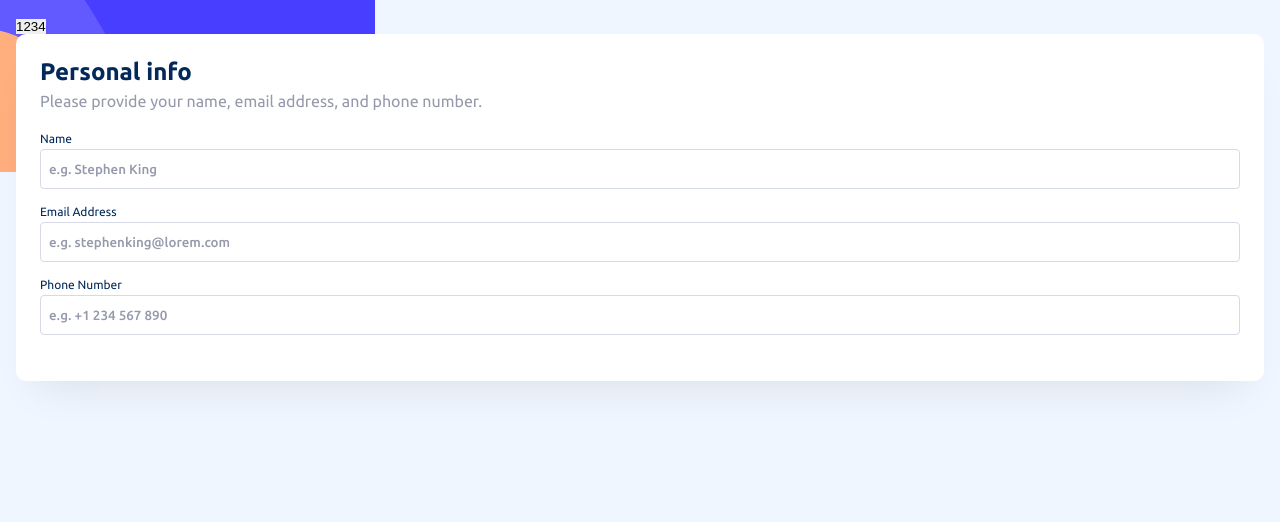
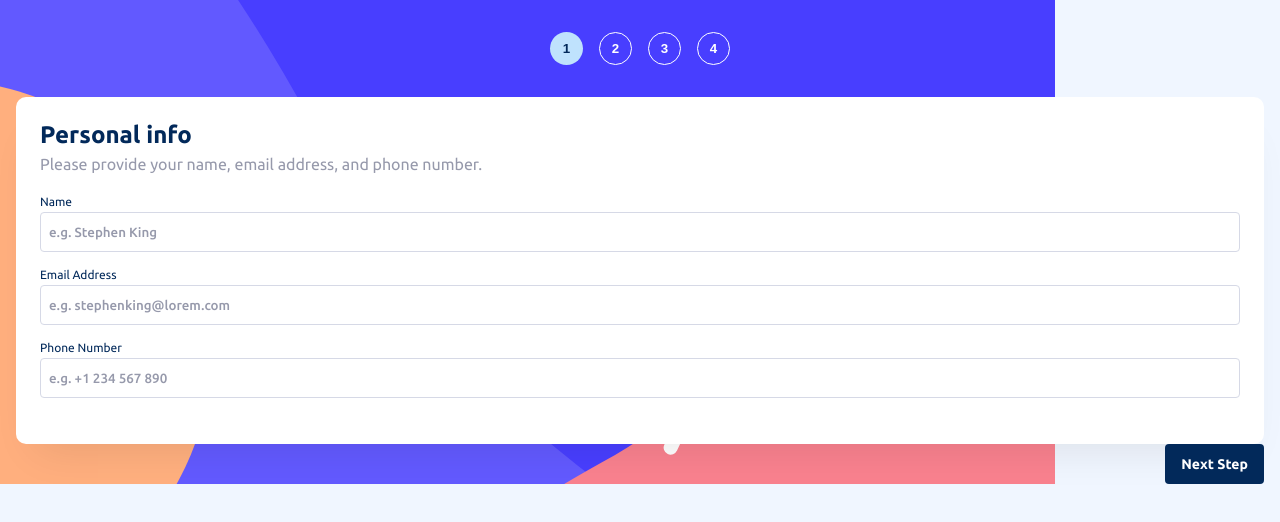
Before and after one commit to limasthays/sass-multistep-form, a Next.js app: page / in a window 1280 px wide. Shown: the top 522 px of the page. Built offline with nearby package versions, Linux system fonts and the light colour scheme.

Commit message:
several changes, creating buttons to control steps of the form

```diff
--- /dev/null
+++ b/src/app/components/buttons/StepButton/index.tsx
@@ -0,0 +1,21 @@
+import './style.scss'
+
+type StepButtonProps = {
+	step: number
+	handleClick: () => void
+	isCurrentStep: boolean
+}
+
+function StepButton({ step, handleClick, isCurrentStep }: StepButtonProps) {
+	return (
+		<button
+			type="button"
+			onClick={handleClick}
+			className={`step-button ${isCurrentStep ? 'step-active' : ''}`}
+		>
+			{step}
+		</button>
+	)
+}
+
+export default StepButton
--- /dev/null
+++ b/src/app/components/buttons/StepButton/style.scss
@@ -0,0 +1,19 @@
+@import "../../../styles/variables.scss";
+
+.step-button{
+  border: 1px solid $white;
+  border-radius: 100%;
+  background-color: transparent;
+  text-align: center;
+  width: 33px;
+  height: 33px;
+  color: $white;
+  font-weight: 700;
+  cursor: pointer;
+
+  &.step-active{
+    background-color: $light-blue;
+    color: $marine-blue;
+    border: none;
+  }
+}
--- /dev/null
+++ b/src/app/components/buttons/StepControl/index.tsx
@@ -0,0 +1,30 @@
+import './style.scss'
+
+type StepControlProps = {
+	title: string
+	handleStepControl: () => void
+	isDisabled: boolean
+	variant: 'primary' | 'secondary'
+}
+
+function StepControl({
+	title,
+	handleStepControl,
+	isDisabled,
+	variant,
+}: StepControlProps) {
+	return (
+		<button
+			type="button"
+			onClick={handleStepControl}
+			className={`btn-step-control ${variant} ${
+				isDisabled ? 'disabled-state' : ''
+			}`}
+			disabled={isDisabled}
+		>
+			{title}
+		</button>
+	)
+}
+
+export default StepControl
--- /dev/null
+++ b/src/app/components/buttons/StepControl/style.scss
@@ -0,0 +1,24 @@
+@import "../../../styles/variables.scss";
+
+.btn-step-control{
+  font-size: 14px;
+  font-weight: bold;
+  font-family: "Ubuntu", sans-serif;
+
+  &.disabled-state{
+    cursor: not-allowed;
+    opacity: 0.5;
+  }
+}
+
+.primary{
+  background-color: $marine-blue;
+  padding: 12px 16px;
+  color: $white;
+  border-radius: $br-sm;
+}
+
+.secondary{
+  background-color: transparent;
+  color: $cool-gray;
+}
--- /dev/null
+++ b/src/app/components/layouts/FormStepControl/index.tsx
@@ -0,0 +1,44 @@
+import StepControl from '../../buttons/StepControl'
+import './style.scss'
+
+type FormStepControlProps = {
+	isFirstStep: boolean
+	isLastStep: boolean
+	nextStep: () => void
+	backStep: () => void
+}
+
+function FormStepControl({
+	isFirstStep,
+	isLastStep,
+	nextStep,
+	backStep,
+}: FormStepControlProps) {
+	return (
+		<div className="container-step-control">
+			<div>
+				{!isFirstStep && (
+					<StepControl
+						title="Go Back"
+						variant="secondary"
+						isDisabled={false}
+						handleStepControl={backStep}
+					/>
+				)}
+			</div>
+
+			<div>
+				{!isLastStep && (
+					<StepControl
+						title="Next Step"
+						variant="primary"
+						isDisabled={false}
+						handleStepControl={nextStep}
+					/>
+				)}
+			</div>
+		</div>
+	)
+}
+
+export default FormStepControl
--- /dev/null
+++ b/src/app/components/layouts/FormStepControl/style.scss
@@ -0,0 +1,6 @@
+.container-step-control{
+  display: flex;
+  justify-content: space-between;
+  align-items: center;
+
+}
--- /dev/null
+++ b/src/app/components/layouts/GroupStepButtons/index.tsx
@@ -0,0 +1,35 @@
+import { nanoid } from 'nanoid'
+import StepButton from '../../buttons/StepButton'
+import { useMultistepForm } from '@/app/hooks/useMultistepForm'
+import './style.scss'
+
+type GroupStepButtonsProps = {
+	steps: JSX.Element[]
+	currentStepIndex: number
+	goToStep: (index: number) => void
+}
+
+function GroupStepButtons({
+	steps,
+	currentStepIndex,
+	goToStep,
+}: GroupStepButtonsProps) {
+	return (
+		<div className="step-buttons-container">
+			{steps.map((_, index) => {
+				return (
+					<StepButton
+						key={nanoid()}
+						handleClick={() => {
+							goToStep(index)
+						}}
+						step={index + 1}
+						isCurrentStep={currentStepIndex === index}
+					/>
+				)
+			})}
+		</div>
+	)
+}
+
+export default GroupStepButtons
--- /dev/null
+++ b/src/app/components/layouts/GroupStepButtons/style.scss
@@ -0,0 +1,9 @@
+@import "../../../styles/variables.scss";
+@import "../../../styles/mixins.scss";
+
+.step-buttons-container{
+  display: flex;
+  justify-content: center;
+  margin: 32px 0px;
+  gap: 16px;
+}
--- a/src/app/page.tsx
+++ b/src/app/page.tsx
@@ -1,5 +1,6 @@
 'use client'
 
+import './styles/global.scss'
 import { nanoid } from 'nanoid'
 import PersonalInfo from './steps/Step-1/PersonalInfo'
 import SelectYourPlan from './steps/Step-2/SelectYourPlan'
@@ -7,8 +8,10 @@ import PickAddons from './steps/Step-3/PickAddons'
 import FinishingUp from './steps/Step-4/FinishingUp'
 import { useMultistepForm } from './hooks/useMultistepForm'
 import { FormProvider, useForm } from 'react-hook-form'
-import './styles/global.scss'
 import ContentContainer from './components/containers/Content'
+import GroupStepButtons from './components/layouts/GroupStepButtons'
+import StepButton from './components/buttons/StepButton'
+import FormStepControl from './components/layouts/FormStepControl'
 
 export default function Home() {
 	const steps = [
@@ -24,33 +27,34 @@ export default function Home() {
 		console.log('all my data: ', data)
 	}
 
-	const { currentStepIndex, nextStep, backStep, goToStep } =
-		useMultistepForm(steps)
-
-	console.log('my data: ', methods.watch('name'))
+	const {
+		currentStepIndex,
+		nextStep,
+		backStep,
+		goToStep,
+		isFirstStep,
+		isLastStep,
+	} = useMultistepForm(steps)
 
 	return (
 		<main>
-			<div>
-				{steps.map((_, index) => {
-					return (
-						<button
-							type="button"
-							key={index}
-							onClick={() => {
-								goToStep(index)
-							}}
-						>
-							{index + 1}
-						</button>
-					)
-				})}
-			</div>
+			<GroupStepButtons
+				currentStepIndex={currentStepIndex}
+				goToStep={goToStep}
+				steps={steps}
+			/>
 			<FormProvider {...methods}>
 				<form onSubmit={methods.handleSubmit(onSubmitMainForm)}>
 					<ContentContainer>{steps[currentStepIndex]}</ContentContainer>
 				</form>
 			</FormProvider>
+
+			<FormStepControl
+				backStep={backStep}
+				nextStep={nextStep}
+				isFirstStep={isFirstStep}
+				isLastStep={isLastStep}
+			/>
 		</main>
 	)
 }
--- a/src/app/styles/global.scss
+++ b/src/app/styles/global.scss
@@ -11,6 +11,11 @@
 body{
   background-color: $magnolia;
   background-image: url("../assets/images/bg-sidebar-mobile.svg");
+  background-size: contain;
   background-repeat: no-repeat;
-  padding: 16px;
+  padding: 0px 16px;
+
+  button{
+    cursor: pointer;
+  }
 }
```
